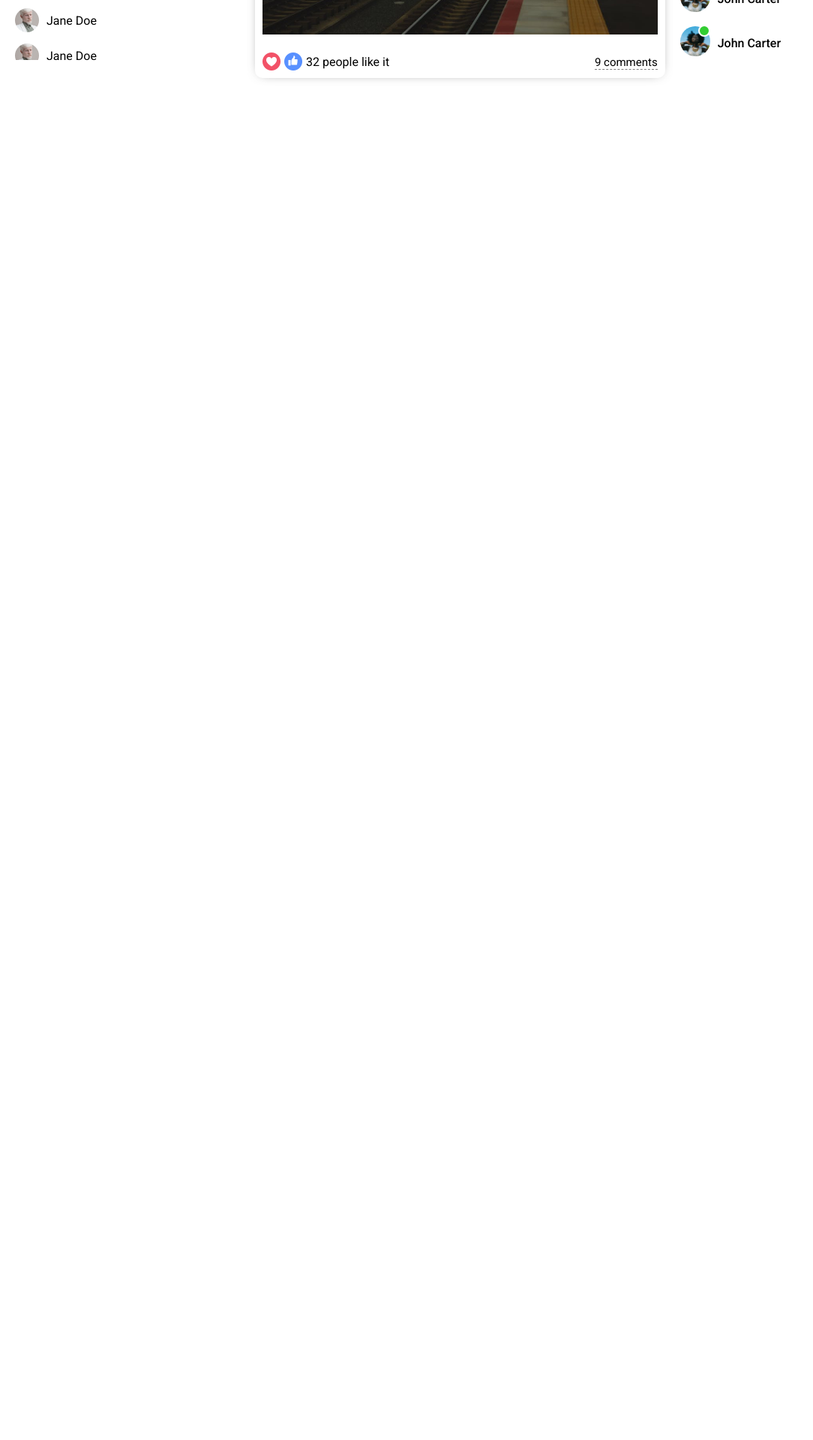
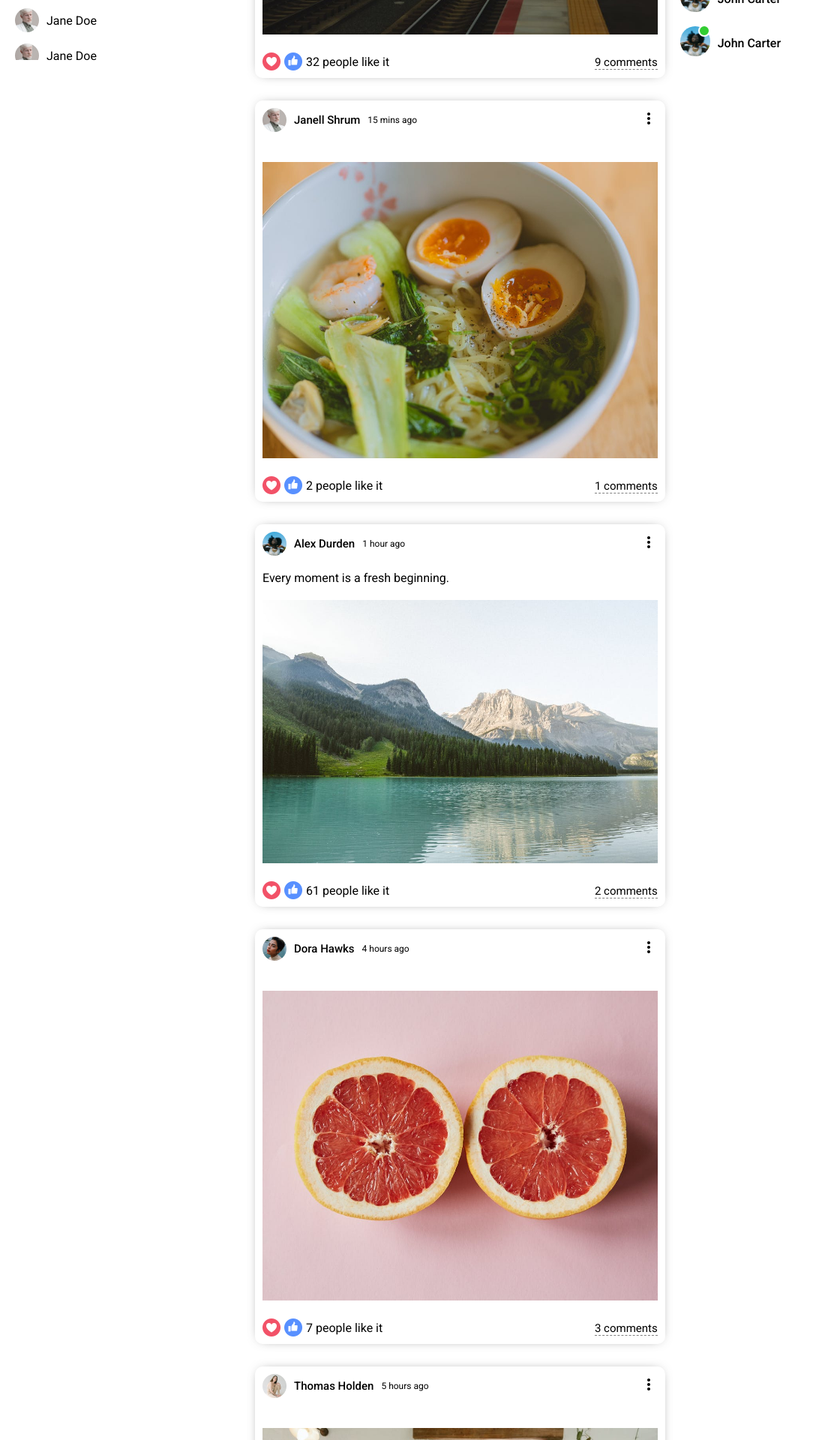
Before and after one commit to eneskaya12/social-media-app, a React (Create React App) app: page / in a window 1280 px wide. Shown: the part 720-2640 px from the top of the page at 75% size, without its empty margins (0-1084 px from the left). Before the commit the page ends 874 px from the top, so only its background shows below. Built offline with nearby package versions, Linux system fonts and the light colour scheme.

Commit message:
feat: create dummyData.js and fetch it to feed, post section

```diff
--- a/src/components/feed/Feed.jsx
+++ b/src/components/feed/Feed.jsx
@@ -1,13 +1,16 @@
 import Post from "../post/Post"
 import Share from "../share/Share"
 import "./feed.css"
+import { Posts } from "../../dummyData"
 
 export default function Feed() {
   return (
     <div className="feed">
       <div className="feedWrapper">
         <Share />
-        <Post />
+        {Posts.map(p => (
+          <Post key={p.id} post={p}/>
+        ))}
       </div>
     </div>
   )
--- a/src/components/post/Post.jsx
+++ b/src/components/post/Post.jsx
@@ -1,33 +1,34 @@
 import "./post.css"
 import { MoreVert } from "@mui/icons-material"
+import { Users } from "../../dummyData"
 
-export default function Post() {
+export default function Post({post}) {
   return (
     <div>
       <div className="post">
         <div className="postWrapper">
             <div className="postTop">
                 <div className="postTopLeft">
-                    <img className="postProfileImg" src="/assets/person/1.jpeg" alt=""/>
-                    <span className="postUsername">Safak Kocaoglu</span>
-                    <span className="postDate">5 mins ago</span>
+                    <img className="postProfileImg" src={Users.filter(u => u.id === post.userId)[0].profilePicture} alt=""/>
+                    <span className="postUsername">{Users.filter(u => u.id === post.userId)[0].username}</span>
+                    <span className="postDate">{post.date}</span>
                 </div>
                 <div className="postTopRight">
                     <MoreVert />
                 </div>
             </div>
             <div className="postCenter">
-                <span className="postText">Hey, it's my first post!</span>
-                <img className="postImg" src="/assets/post/1.jpeg" alt=""/>
+                <span className="postText">{post?.desc}</span>
+                <img className="postImg" src={post.photo} alt=""/>
             </div>
             <div className="postBottom">
                 <div className="postBottomLeft">
                     <img className="likeIcon" src="/assets/heart.png" alt=""/>
                     <img className="likeIcon" src="/assets/like.png" alt=""/>
-                    <span className="postlikeCounter">32 people like it</span>
+                    <span className="postlikeCounter">{post.like} people like it</span>
                 </div>
                 <div className="postBottomRight">
-                    <span className="postCommentText">9 comments</span>
+                    <span className="postCommentText">{post.comment} comments</span>
                 </div>
             </div>
         </div>
--- /dev/null
+++ b/src/dummyData.js
@@ -0,0 +1,139 @@
+export const Users = [
+  {
+    id:1,
+    profilePicture: "assets/person/1.jpeg",
+    username: "Safak Kocaoglu",
+  },
+  {
+    id:2,
+    profilePicture: "assets/person/2.jpeg",
+    username: "Janell Shrum",
+  },
+  {
+    id:3,
+    profilePicture: "assets/person/3.jpeg",
+    username: "Alex Durden",
+  },
+  {
+    id:4,
+    profilePicture: "assets/person/4.jpeg",
+    username: "Dora Hawks",
+  },
+  {
+    id:5,
+    profilePicture: "assets/person/5.jpeg",
+    username: "Thomas Holden",
+  },
+  {
+    id:6,
+    profilePicture: "assets/person/6.jpeg",
+    username: "Shirley Beauchamp",
+  },
+  {
+    id:7,
+    profilePicture: "assets/person/7.jpeg",
+    username: "Travis Bennett",
+  },
+  {
+    id:8,
+    profilePicture: "assets/person/8.jpeg",
+    username: "Kristen Thomas",
+  },
+  {
+    id:9,
+    profilePicture: "assets/person/9.jpeg",
+    username: "Gary Duty",
+  },
+  {
+    id:10,
+    profilePicture: "assets/person/10.jpeg",
+    username: "Safak Kocaoglu",
+  },
+];
+
+export const Posts = [
+  {
+    id: 1,
+    desc: "Love For All, Hatred For None.",
+    photo: "assets/post/1.jpeg",
+    date: "5 mins ago",
+    userId: 1,
+    like: 32,
+    comment: 9,
+  },
+  {
+    id: 2,
+    photo: "assets/post/2.jpeg",
+    date: "15 mins ago",
+    userId: 2,
+    like: 2,
+    comment: 1,
+  },
+  {
+    id: 3,
+    desc: "Every moment is a fresh beginning.",
+    photo: "assets/post/3.jpeg",
+    date: "1 hour ago",
+    userId: 3,
+    like: 61,
+    comment: 2,
+  },
+  {
+    id: 4,
+    photo: "assets/post/4.jpeg",
+    date: "4 hours ago",
+    userId: 4,
+    like: 7,
+    comment: 3,
+  },
+  {
+    id: 5,
+    photo: "assets/post/5.jpeg",
+    date: "5 hours ago",
+    userId: 5,
+    like: 23,
+    comment: 5,
+  },
+  {
+    id: 6,
+    photo: "assets/post/6.jpeg",
+    date: "1 day ago",
+    userId: 6,
+    like: 44,
+    comment: 6,
+  },
+  {
+    id: 7,
+    desc: "Never regret anything that made you smile.",
+    photo: "assets/post/7.jpeg",
+    date: "2 days ago",
+    userId: 7,
+    like: 52,
+    comment: 3,
+  },
+  {
+    id: 8,
+    photo: "assets/post/8.jpeg",
+    date: "3 days ago",
+    userId: 8,
+    like: 15,
+    comment: 1,
+  },
+  {
+    id: 9,
+    desc: "Change the world by being yourself.",
+    photo: "assets/post/9.jpeg",
+    date: "5 days ago",
+    userId: 9,
+    like: 11,
+    comment: 2,
+  },
+  {
+    id: 10,
+    photo: "assets/post/10.jpeg",
+    date: "1 week ago",
+    userId: 10,
+    like: 104,
+    comment: 12,
+  },
+];
```
